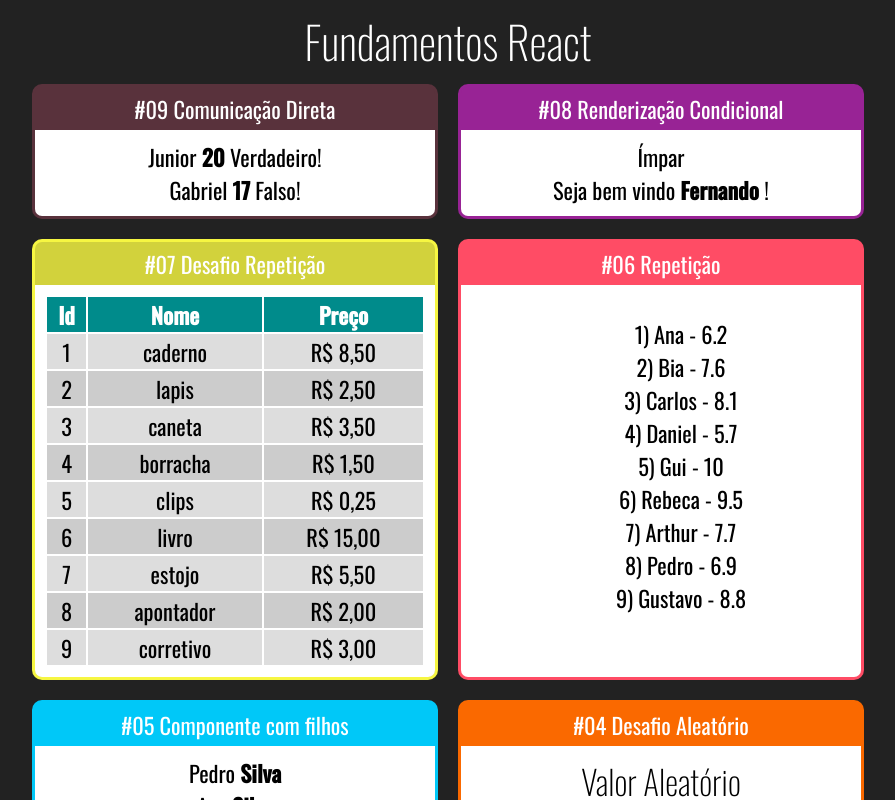
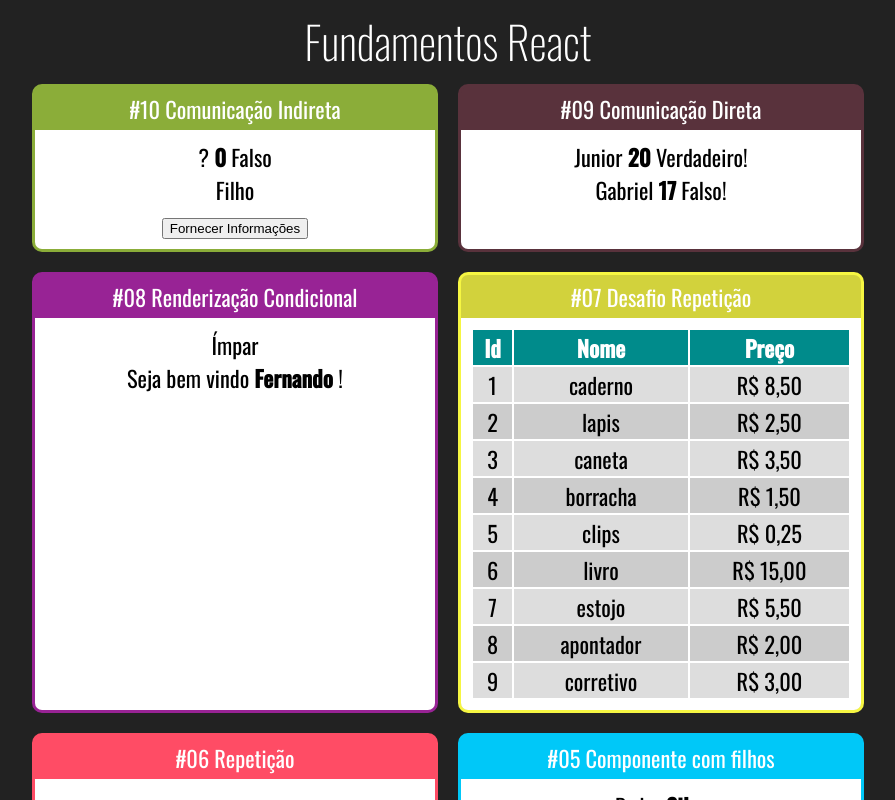
Before and after one commit to Paulosmj/Curso-React, a React (Create React App) app: page / in a window 1280 px wide. Shown: the top 800 px of the page, without its empty margins (192-1087 px from the left). Built offline with nearby package versions, Linux system fonts and the light colour scheme.

Commit message:
Comunicação Indireta

```diff
--- a/src/App.jsx
+++ b/src/App.jsx
@@ -14,12 +14,17 @@
 import ParOuImpar from './components/condicional/ParOuImpar';
 import UsuarioInfo from './components/condicional/UsuarioInfo';
 import DiretaPai from './components/comunicacao/DiretaPai';
+import IndiretaPai from './components/comunicacao/IndiretaPai';
 
 export default () => (
   <div className="App">
     <h1>Fundamentos React</h1>
 
     <div className="Cards">
+      <Card titulo="#10 Comunicação Indireta" color="#8BAD39">
+        <IndiretaPai></IndiretaPai>
+      </Card>
+
       <Card titulo="#09 Comunicação Direta" color="#59323C">
         <DiretaPai></DiretaPai>
       </Card>
--- /dev/null
+++ b/src/components/comunicacao/IndiretaFilho.jsx
@@ -0,0 +1,15 @@
+/* eslint-disable */
+
+import React from 'react';
+
+export default (props) => {
+  const cb = props.quandoClicar;
+  return (
+    <div>
+      <div>Filho</div>
+      <button onClick={(_) => cb('João', 53, true)}>
+        Fornecer Informações
+      </button>
+    </div>
+  );
+};
--- /dev/null
+++ b/src/components/comunicacao/IndiretaPai.jsx
@@ -0,0 +1,31 @@
+/* eslint-disable */
+
+import React from 'react';
+import IndiretaFilho from './IndiretaFilho';
+
+export default (props) => {
+  let nome = '?';
+  let idade = 0;
+  let nerd = false;
+
+  function fornecerInformacoes(nomeParam, idadeParam, nerdParam) {
+    nome = nomeParam;
+    idade = idadeParam;
+    nerd = nerdParam;
+
+    console.log(nomeParam, idadeParam, nerdParam);
+  }
+
+  return (
+    <div>
+      <div>
+        <span>{nome} </span>
+        <span>
+          <strong>{idade}</strong>
+        </span>
+        <span> {nerd ? 'Verdadeiro' : 'Falso'}</span>
+      </div>
+      <IndiretaFilho quandoClicar={fornecerInformacoes}></IndiretaFilho>
+    </div>
+  );
+};
```
